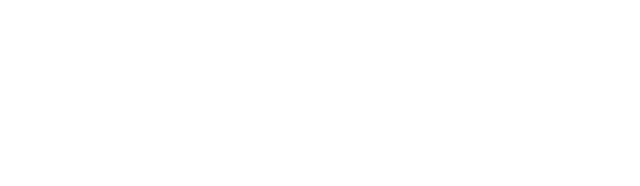
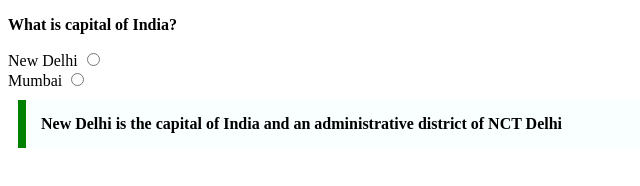
Before and after one commit to acciojob/trivia-yashpalsinh6, a website: page main.html in a window 1280 px wide. Shown: the whole page, without its empty margins (0-640 px from the left). Drawn offline with Linux system fonts and the light colour scheme.

Commit message:
created a submission

```diff
--- a/main.html
+++ b/main.html
@@ -7,7 +7,16 @@
 </head>
 
 <body>
-	<!-- the entire body must be written by student -->
+	<p><b>What is capital of India?</b></p>
+	<label for = "question">New Delhi</label>
+	<input type = "radio" name = "question">
+	<br>
+
+	<label for = "question">Mumbai</label>
+	<input type = "radio" name = "question">
+
+	<p id = "quote">New Delhi is the capital of India and an administrative district of NCT Delhi</p>
+
     <script type="text/javascript" src="./script.js">
 </script>
 
--- a/styles.css
+++ b/styles.css
@@ -1,2 +1,8 @@
-
-/* Your CSS Code here. */
+#quote{
+	max-width: 600px;
+	margin:10px;
+	padding:15px;
+	border-left: 8px solid green;
+	background-color: #f8fffe;
+	font-weight: bold;
+}
```
